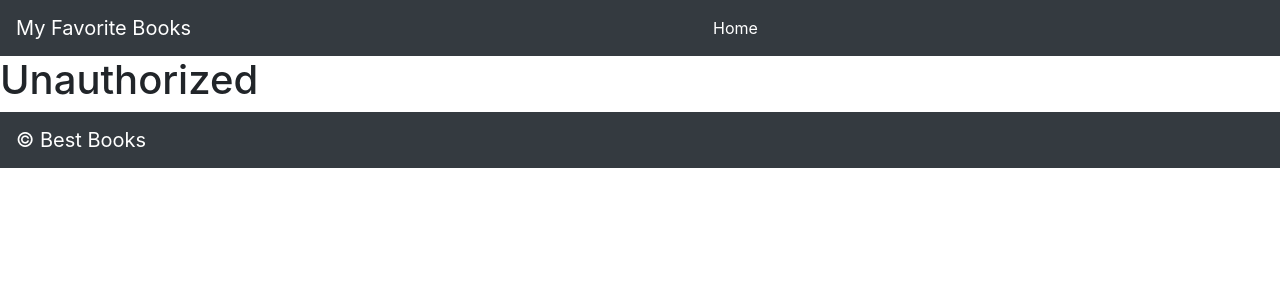
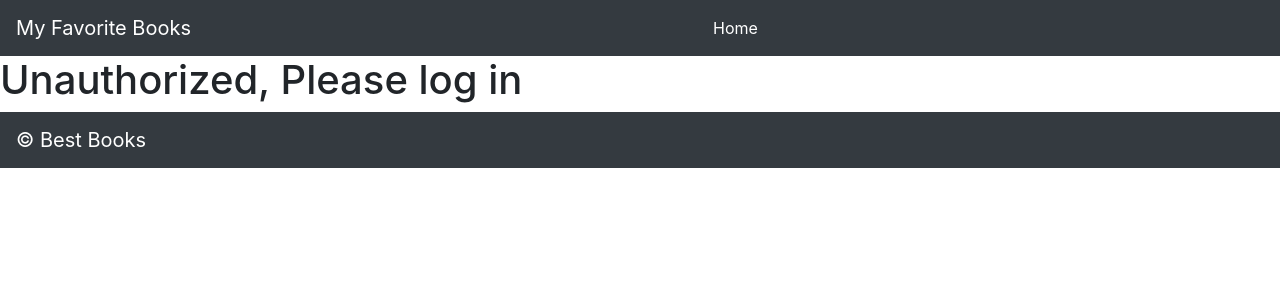
Before and after one commit to kylehoac/can-of-books, a React (Create React App) app: page /profile in a window 1280 px wide. Shown: the top 300 px of the page. Built offline with nearby package versions, Linux system fonts and the light colour scheme.

Commit message:
added unauthorized message on profile page if not logged in

```diff
--- a/src/Profile.js
+++ b/src/Profile.js
@@ -7,7 +7,7 @@ class Profile extends React.Component {
         const { user } = this.props.auth0;
         console.log(user);
         if(!user) {
-            return <h1>Unauthorized</h1>
+            return <h1>Unauthorized, Please log in</h1>
         }
         return (
             <>
```
